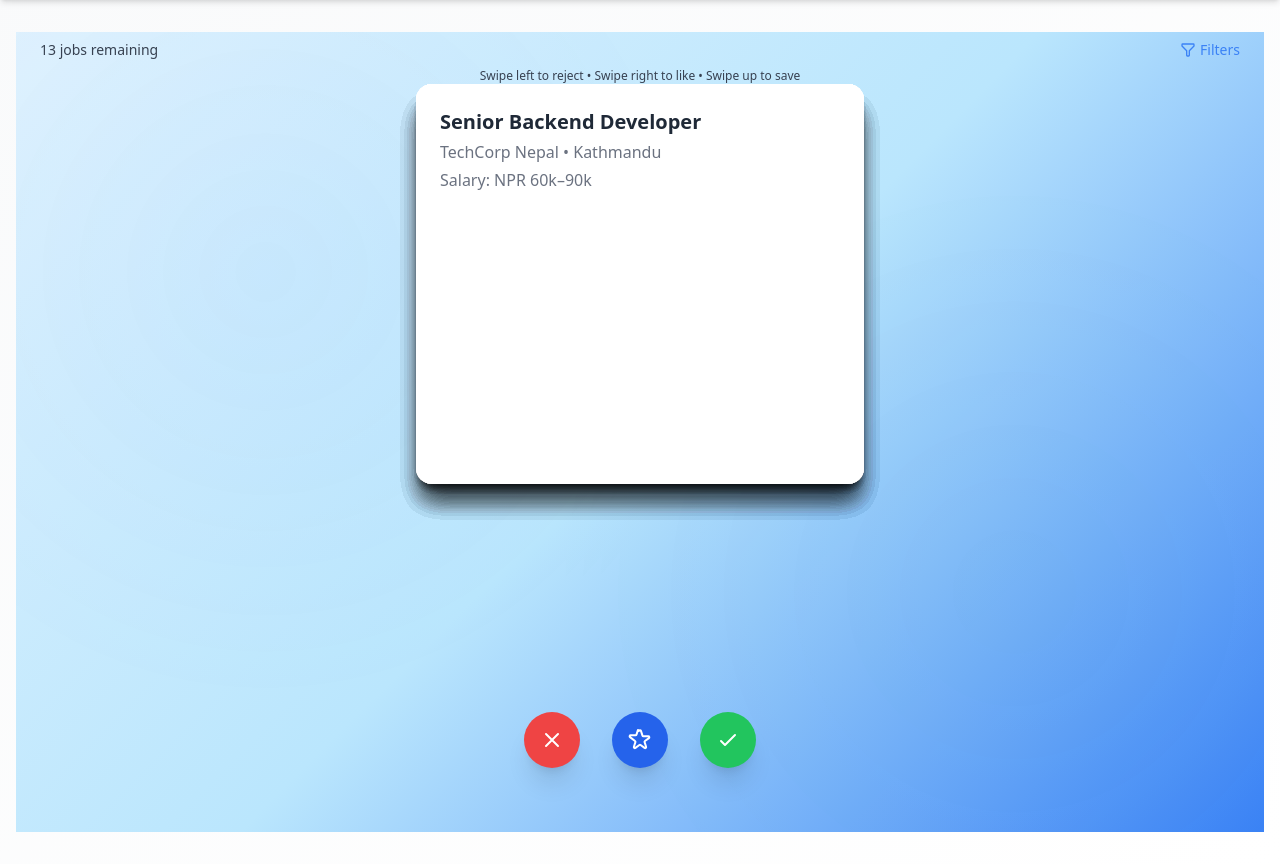
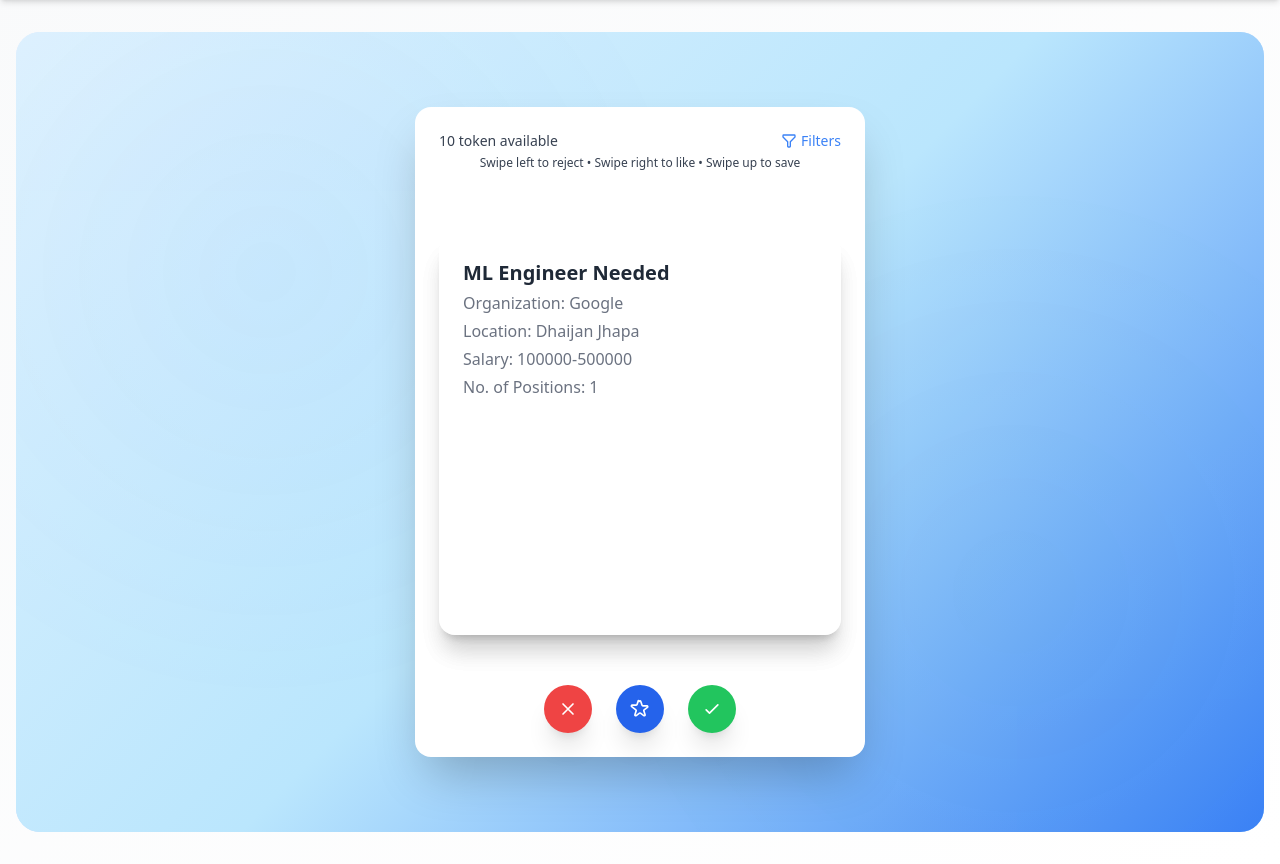
Before and after one commit to PadamPrasadDhakal/Payo, a Django app: page /users/dash_jobs/ in a window 1280 px wide. Shown: the part 64-928 px from the top of the page. Run offline with Django 5.2, Linux system fonts and the light colour scheme; a user stored in the database is signed in; data comes from the database, SQL or seed files in the repository; both versions use the stored data as it was after the commit; some libraries are stand-ins or nearby versions.

Commit message:
Job applicaiton to DB

```diff
--- a/static/js/jobs.js
+++ b/static/js/jobs.js
@@ -1,21 +1,9 @@
-// Mock job data
-const jobs = [
-    { id: 1, title: "Senior Backend Developer", company: "TechCorp Nepal", location: "Kathmandu", salary: "NPR 60k–90k" },
-    { id: 2, title: "Frontend Developer", company: "Digital Solutions", location: "Lalitpur", salary: "NPR 45k–70k" },
-    { id: 3, title: "Full Stack Engineer", company: "StartupHub", location: "Pokhara", salary: "NPR 70k–100k" },
-    { id: 4, title: "DevOps Engineer", company: "CloudNepal", location: "Kathmandu", salary: "NPR 80k–120k" },
-    { id: 5, title: "Mobile App Developer (Flutter)", company: "AppVenture", location: "Lalitpur", salary: "NPR 50k–75k" },
-    { id: 6, title: "Data Scientist", company: "InfoAnalytics", location: "Kathmandu", salary: "NPR 75k–110k" },
-    { id: 7, title: "QA Automation Engineer", company: "QualityTech", location: "Bharatpur", salary: "NPR 40k–65k" },
-    { id: 8, title: "UX/UI Designer", company: "CreativeMinds", location: "Kathmandu", salary: "NPR 45k–70k" },
-    { id: 9, title: "Technical Project Manager", company: "NepalSoft", location: "Lalitpur", salary: "NPR 90k–130k" },
-    { id: 10, title: "System Administrator", company: "NetLink Pvt. Ltd.", location: "Pokhara", salary: "NPR 35k–55k" },
-    { id: 11, title: "React Native Developer", company: "InnoTech", location: "Kathmandu", salary: "NPR 60k–85k" },
-    { id: 12, title: "Junior Software Engineer", company: "TechKarma", location: "Lalitpur", salary: "NPR 30k–45k" },
-    { id: 13, title: "Product Manager", company: "NextGen Innovations", location: "Kathmandu", salary: "NPR 95k–140k" },
-  ];
+// Use jobs from Django backend
+const jobs = window.djangoJobs || [];
 
   let jobStack = [...jobs];
+  let tokens = 10;
+  let job_feedback = [];
 
   const jobCardsContainer = document.getElementById("job-cards");
   const jobsCount = document.getElementById("jobs-count");
@@ -39,9 +27,11 @@ const jobs = [
       card.style.zIndex = index;
 
       card.innerHTML = `
-        <h3 class="text-xl font-bold mb-1">${job.title}</h3>
-        <p class="text-gray-500 mb-1">${job.company} • ${job.location}</p>
-        <p class="text-gray-500 mb-2">Salary: ${job.salary}</p>
+        <h3 class="text-xl font-bold mb-1">${job.title || ''}</h3>
+        <p class="text-gray-500 mb-1">Organization: ${job.org || ''}</p>
+        <p class="text-gray-500 mb-1">Location: ${job.location || ''}</p>
+        <p class="text-gray-500 mb-1">Salary: ${job.salary || ''}</p>
+        <p class="text-gray-500 mb-1">No. of Positions: ${job.positions || ''}</p>
       `;
 
       // Dragging variables
@@ -85,7 +75,7 @@ const jobs = [
       jobCardsContainer.appendChild(card);
     });
 
-    jobsCount.textContent = `${jobStack.length} jobs remaining`;
+  jobsCount.textContent = `${tokens} token available`;
   }
 
   // Handle swipe action
@@ -93,11 +83,23 @@ const jobs = [
     const threshold = 100; // px
     if (offsetX > threshold) {
       card.style.transform = `translate(1000px, ${offsetY}px) rotate(20deg)`;
-      showToast(`Interested in ${job.title}`, "success");
+      showToast(`Applied for ${job.title}`, "success");
+      job_feedback.push(1);
+      tokens = Math.max(0, tokens - 1);
+      // Send user/job data to backend for organization dashboard
+      fetch('/users/apply_job/', {
+        method: 'POST',
+        headers: {
+          'Content-Type': 'application/json',
+          'X-CSRFToken': getCSRFToken(),
+        },
+        body: JSON.stringify({ job_id: job.id })
+      });
       removeTopJob();
     } else if (offsetX < -threshold) {
       card.style.transform = `translate(-1000px, ${offsetY}px) rotate(-20deg)`;
       showToast(`Rejected ${job.title}`, "error");
+      job_feedback.push(0);
       removeTopJob();
     } else if (offsetY < -threshold) {
       card.style.transform = `translate(${offsetX}px, -1000px) rotate(0deg)`;
@@ -118,13 +120,39 @@ const jobs = [
   document.getElementById("reject-btn").addEventListener("click", () => {
     if (!jobStack.length) return;
     showToast(`Rejected ${jobStack[0].title}`, "error");
+    job_feedback.push(0);
     removeTopJob();
   });
   document.getElementById("interested-btn").addEventListener("click", () => {
     if (!jobStack.length) return;
-    showToast(`Interested in ${jobStack[0].title}`, "success");
+    showToast(`Applied for ${jobStack[0].title}`, "success");
+    job_feedback.push(1);
+    // Send user/job data to backend for organization dashboard
+    fetch('/users/apply_job/', {
+      method: 'POST',
+      headers: {
+        'Content-Type': 'application/json',
+        'X-CSRFToken': getCSRFToken(),
+      },
+      body: JSON.stringify({ job_id: jobStack[0].id })
+    });
     removeTopJob();
   });
+// Helper to get CSRF token from cookies
+function getCSRFToken() {
+  let cookieValue = null;
+  if (document.cookie && document.cookie !== '') {
+    const cookies = document.cookie.split(';');
+    for (let i = 0; i < cookies.length; i++) {
+      const cookie = cookies[i].trim();
+      if (cookie.substring(0, 10) === ('csrftoken=')) {
+        cookieValue = decodeURIComponent(cookie.substring(10));
+        break;
+      }
+    }
+  }
+  return cookieValue;
+}
   document.getElementById("save-btn").addEventListener("click", () => {
     if (!jobStack.length) return;
     showToast(`Saved ${jobStack[0].title}`, "info");
--- a/users/templates/users/dash_jobs.html
+++ b/users/templates/users/dash_jobs.html
@@ -4,7 +4,7 @@
 {% block title %}Jobs - JobsHaru{% endblock %}
 
 {% block content %}
-<div class="relative w-full min-h-screen flex flex-col items-center justify-start bg-gradient-to-br from-blue-100 via-blue-200 to-blue-300 overflow-hidden">
+<div class="relative flex flex-col items-center justify-center min-h-screen bg-gradient-to-br from-blue-100 via-blue-200 to-blue-300 overflow-hidden rounded-3xl">
 
     <!-- Background radial blobs -->
     <div class="absolute inset-0 pointer-events-none">
@@ -12,9 +12,11 @@
         <div class="absolute inset-0 opacity-30" style="background: radial-gradient(circle at 20% 30%, rgba(59,130,246,0.15) 0%, transparent 40%), radial-gradient(circle at 80% 70%, rgba(16,185,129,0.1) 0%, transparent 40%);"></div>
     </div>
 
+    <!-- Main White Card -->
+    <div class="relative z-10 bg-white rounded-2xl shadow-2xl p-6 w-[450px] h-[650px] flex flex-col justify-between">
 
      <!-- Job Info -->
-    <div class="px-6 pt-2 relative z-10 w-full">
+<div class="mb-0">  <!-- changed mb-1 → mb-0 -->
   <div class="flex justify-between text-sm text-gray-700">
     <span id="jobs-count">0 jobs remaining</span>
     <button id="filter-btn" class="flex items-center gap-1 text-blue-500 hover:text-blue-400 transition">
@@ -24,35 +26,51 @@
       <span>Filters</span>
     </button>
   </div>
-        <div id="instructions" class="text-xs text-gray-700 mt-2 text-center">
+  <div id="instructions" class="text-xs text-gray-700 mt-1 text-center">
+    <!-- changed mt-2 → mt-1 -->
     Swipe left to reject • Swipe right to like • Swipe up to save
   </div>
 </div>
 
 <!-- Job Cards -->
-    <div id="job-cards" class="flex-1 flex items-start justify-center relative px-4 pt-6 pb-16 w-full max-w-md">
-        <!-- Cards inserted by JS -->
+<div id="job-cards" class="flex relative items-center justify-center mb-auto mt-16">
+  <!-- added mt-1 so it sticks closer -->
 </div>
 
         <!-- Action Buttons -->
-    <div class="flex justify-center gap-8 pb-16 z-10">
-        <button id="reject-btn" class="w-14 h-14 rounded-full bg-red-500 flex items-center justify-center shadow-xl hover:bg-red-600 transition-all">
-            <svg class="w-6 h-6 text-white" fill="none" stroke="currentColor" viewBox="0 0 24 24">
+        <div class="flex justify-center gap-6 mt-6">
+            <button id="reject-btn" class="w-12 h-12 rounded-full bg-red-500 flex items-center justify-center shadow-xl hover:bg-red-600 transition-all">
+                <svg class="w-5 h-5 text-white" fill="none" stroke="currentColor" viewBox="0 0 24 24">
                     <path stroke-linecap="round" stroke-linejoin="round" stroke-width="2" d="M6 18L18 6M6 6l12 12"></path>
                 </svg>
             </button>
-        <button id="save-btn" class="w-14 h-14 rounded-full bg-blue-600 flex items-center justify-center shadow-xl hover:bg-blue-700 transition-all">
-            <svg class="w-6 h-6 text-white" fill="none" stroke="currentColor" viewBox="0 0 24 24">
+            <button id="save-btn" class="w-12 h-12 rounded-full bg-blue-600 flex items-center justify-center shadow-xl hover:bg-blue-700 transition-all">
+                <svg class="w-5 h-5 text-white" fill="none" stroke="currentColor" viewBox="0 0 24 24">
                     <path stroke-linecap="round" stroke-linejoin="round" stroke-width="2" d="M11.049 2.927c.3-.921 1.603-.921 1.902 0l1.518 4.674a1 1 0 00.95.69h4.908c.969 0 1.371 1.24.588 1.81l-3.974 2.89a1 1 0 00-.364 1.118l1.518 4.674c.3.921-.755 1.688-1.538 1.118l-3.974-2.89a1 1 0 00-1.176 0l-3.974 2.89c-.783.57-1.838-.197-1.538-1.118l1.518-4.674a1 1 0 00-.364-1.118L2.035 9.1c-.783-.57-.38-1.81.588-1.81h4.908a1 1 0 00.95-.69l1.518-4.674z"></path>
                 </svg>
             </button>
-        <button id="interested-btn" class="w-14 h-14 rounded-full bg-green-500 flex items-center justify-center shadow-xl hover:bg-green-600 transition-all">
-            <svg class="w-6 h-6 text-white" fill="none" stroke="currentColor" viewBox="0 0 24 24">
+            <button id="interested-btn" class="w-12 h-12 rounded-full bg-green-500 flex items-center justify-center shadow-xl hover:bg-green-600 transition-all">
+                <svg class="w-5 h-5 text-white" fill="none" stroke="currentColor" viewBox="0 0 24 24">
                     <path stroke-linecap="round" stroke-linejoin="round" stroke-width="2" d="M5 13l4 4L19 7"></path>
                 </svg>
             </button>
         </div>
     </div>
+</div>
 
+<script>
+  window.djangoJobs = [
+    {% for job in jobs %}
+      {
+        id: {{ job.id }},
+        title: "{{ job.title|escapejs }}",
+        org: "{{ job.posted_by.username|escapejs }}",
+        location: "{{ job.location|escapejs }}",
+        salary: "{{ job.salary|escapejs }}",
+        positions: 1
+      }{% if not forloop.last %},{% endif %}
+    {% endfor %}
+  ];
+</script>
 <script src="{% static 'js/jobs.js' %}"></script>
 {% endblock %}
--- a/users/urls.py
+++ b/users/urls.py
@@ -9,6 +9,7 @@ from .views import (
     profile,
     profile_edit,
     dash_jobs,
+    apply_job,
 )
 
 
@@ -22,4 +23,5 @@ urlpatterns = [
     path("profile/", profile, name="profile"),
     path("profile/edit/", profile_edit, name="profile_edit"),
     path("dash_jobs/", dash_jobs, name="dash_jobs"),
+    path("apply_job/", apply_job, name="apply_job"),
 ]
--- a/users/views.py
+++ b/users/views.py
@@ -1,3 +1,23 @@
+from django.http import JsonResponse
+from jobs.models import Job, Application
+from django.views.decorators.csrf import csrf_exempt
+from django.contrib.auth.decorators import login_required
+
+@csrf_exempt
+@login_required
+def apply_job(request):
+    if request.method == "POST":
+        import json
+        data = json.loads(request.body)
+        job_id = data.get("job_id")
+        job = Job.objects.filter(id=job_id).first()
+        if job:
+            Application.objects.get_or_create(job=job, applicant=request.user)
+            # Count applications for this user
+            count = Application.objects.filter(applicant=request.user).count()
+            return JsonResponse({"success": True, "applied_count": count})
+        return JsonResponse({"success": False, "error": "Job not found"}, status=404)
+    return JsonResponse({"success": False, "error": "Invalid request"}, status=400)
 from django.contrib.auth import login
 from django.contrib.auth.views import LoginView, LogoutView
 from django.shortcuts import render, redirect
@@ -82,5 +102,10 @@ def profile_edit(request):
     return render(request, "users/profile_edit.html", {"form": form})
 
 from django.shortcuts import render
+from django.contrib.auth.decorators import login_required
+from jobs.models import Job
+
+@login_required
 def dash_jobs(request):
-    return render(request, "users/dash_jobs.html")
+    jobs = Job.objects.all()
+    return render(request, "users/dash_jobs.html", {"jobs": jobs})
```
Also changed, not shown: db.sqlite3, media/profile_photos/binilraj.jpg (added). Lines whose indentation alone changed are shown as unchanged.
